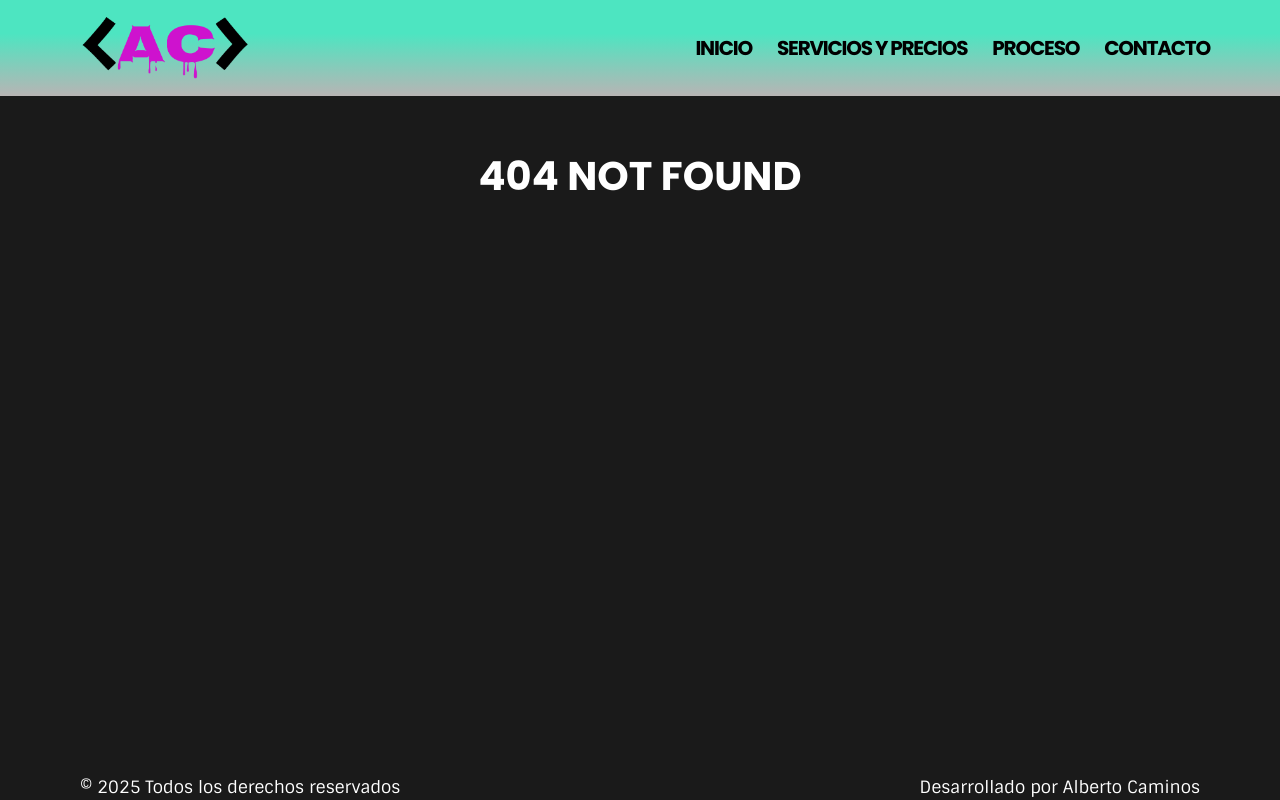
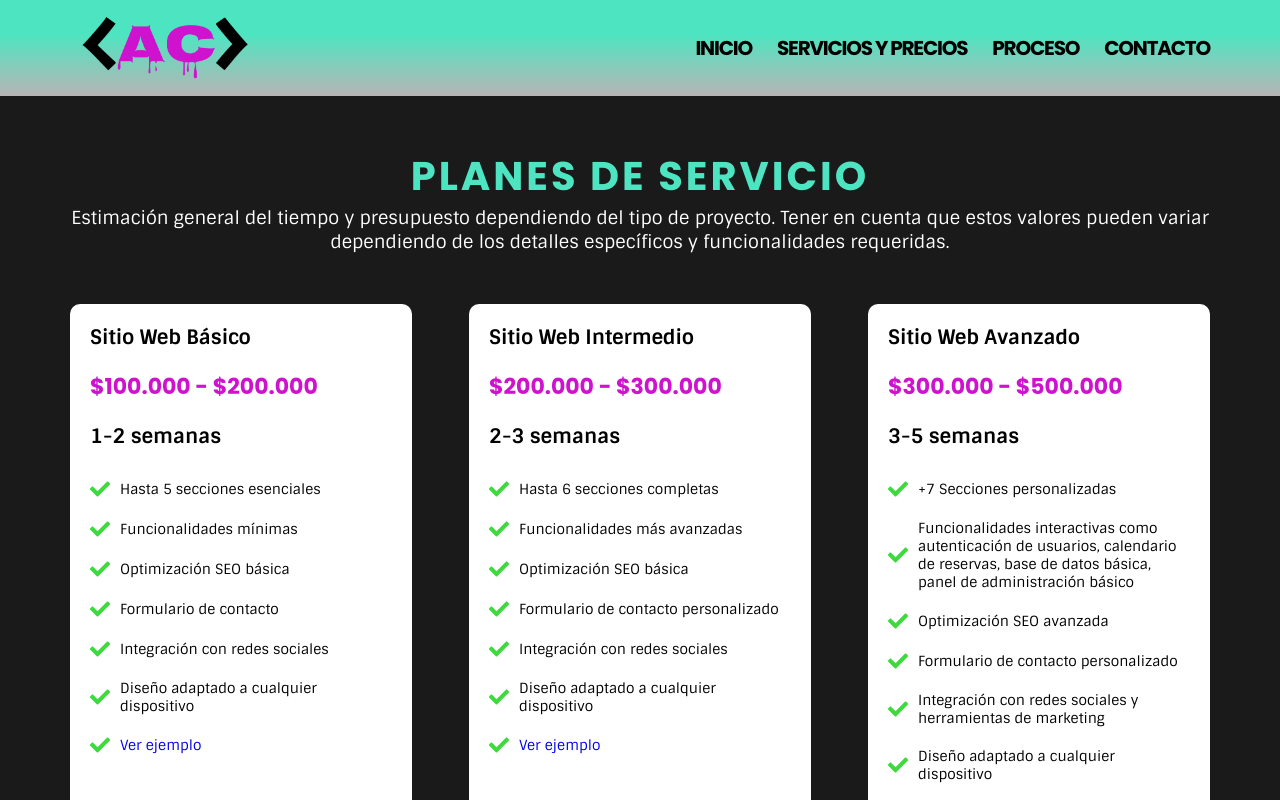
Before and after one commit to AlbeerC/portfolio-freelance, a React (Vite) app: page /precios in a window 1280 px wide. Before the commit this address had no page. Shown: the top 800 px of the page. Built offline with nearby package versions, Linux system fonts and the light colour scheme.

Commit message:
add new projects and new section services and pricing

```diff
--- a/src/App.jsx
+++ b/src/App.jsx
@@ -5,6 +5,7 @@ import Navbar from './components/Navbar/Navbar'
 import MainLayout from './components/MainLayout/MainLayout'
 import Footer from './components/Footer/Footer'
 import NotFound from './components/NotFound/NotFound'
+import Prices from './components/Prices/Prices'
 
 function App() {
 
@@ -13,7 +14,8 @@ function App() {
         <Navbar />
         <Routes>
           <Route path='/' element={<MainLayout /> } />
-          <Route path='*' element={<NotFound />}/>
+          <Route path='*' element={<NotFound /> } />
+          <Route path='/precios' element={<Prices /> }/>
         </Routes>
         <Footer />
     </BrowserRouter>
--- a/src/components/Navbar/Navbar.jsx
+++ b/src/components/Navbar/Navbar.jsx
@@ -24,7 +24,7 @@ function Navbar () {
             <nav className={showMenu ? 'show' : 'hide'}>
                 <ul>
                     <li><a href='/#home' className='active'>Inicio</a></li>
-                    <li><a href="">Servicios y precios</a></li>
+                    <li><Link to="/precios">Servicios y precios</Link></li>
                     <li><a href="">Proceso</a></li>
                     <li><a href='/#contact'>Contacto</a></li>
                 </ul>
--- /dev/null
+++ b/src/components/Prices/Prices.jsx
@@ -0,0 +1,86 @@
+import './Prices.scss'
+import { FaCheck } from "react-icons/fa"
+import { Link } from 'react-router-dom'
+
+function Prices () {
+
+    const plans = [
+        {
+            title: "Sitio Web Básico",
+            price: "$100.000 - $200.000",
+            time: "1-2 semanas",
+            features: [
+                "Hasta 5 secciones esenciales",
+                "Funcionalidades mínimas",
+                "Optimización SEO básica",
+                "Formulario de contacto",
+                "Integración con redes sociales",
+                "Diseño adaptado a cualquier dispositivo",
+                "https://skull-master.vercel.app/"
+            ]
+        },
+        {
+            title: "Sitio Web Intermedio",
+            time: "2-3 semanas",
+            price: "$200.000 - $300.000",
+            features: [
+              "Hasta 6 secciones completas",
+              "Funcionalidades más avanzadas",
+              "Optimización SEO básica",
+              "Formulario de contacto personalizado",
+              "Integración con redes sociales",
+              "Diseño adaptado a cualquier dispositivo",
+              "https://gympower25.vercel.app/"
+            ]
+        },
+        {
+            title: "Sitio Web Avanzado",
+            time: "3-5 semanas",
+            price: "$300.000 - $500.000",
+            features: [
+              "+7 Secciones personalizadas",
+              "Funcionalidades interactivas como autenticación de usuarios, calendario de reservas, base de datos básica, panel de administración básico",
+              "Optimización SEO avanzada",
+              "Formulario de contacto personalizado",
+              "Integración con redes sociales y herramientas de marketing",
+              "Diseño adaptado a cualquier dispositivo",
+              "https://dublin-f482a.web.app/"
+            ]
+        }
+    ]
+
+    return (
+        <section className="prices">
+            <div className="texts">
+                <h2 className="section-title">Planes de servicio</h2>
+                <p>Estimación general del tiempo y presupuesto dependiendo del tipo de proyecto. Tener en cuenta que estos valores pueden variar dependiendo de los detalles específicos y funcionalidades requeridas.</p>
+            </div>
+            <div className="flex">
+                {plans.map((plan, index) => (
+                    <div className='plan-card' key={index}>
+                        <h4>{plan.title}</h4>
+                        <h3>{plan.price}</h3>
+                        <p>{plan.time}</p>
+                        <ul>
+                            {plan.features.map((feature, idx) => (
+                                <li key={idx}>
+                                    <FaCheck />
+                                    {feature.startsWith("http") ? (
+                                    <a href={feature} target="_blank" rel="noopener noreferrer">
+                                        Ver ejemplo
+                                    </a>
+                                ) : (
+                                    feature
+                                )}
+                                </li>
+                            ))}
+                        </ul>
+                        <Link to='/#contact' className='btn'>Consultar</Link>
+                    </div>
+                ))}
+            </div>
+        </section>
+    )
+}
+
+export default Prices
--- /dev/null
+++ b/src/components/Prices/Prices.scss
@@ -0,0 +1,109 @@
+@import '../../scss/variables.scss';
+
+.prices {
+    min-height: 70vh;
+    color: #ffffff;
+    padding: 0 7rem;
+
+    @include responsive(pc) {
+        padding: 0 2rem;
+    }
+
+    .texts {
+        padding: 5rem 0;
+        text-align: center;
+
+        p {
+            font-size: 1.8rem;
+
+            @include responsive(pc) {
+                font-size: 1.4rem;
+            }
+        }
+    }
+
+
+    .flex {
+        display: flex;
+        align-items: stretch;
+        justify-content: space-between;
+        gap: 2rem;
+        flex-wrap: wrap;
+
+        @include responsive(pc) {
+            justify-content: center;
+        }
+
+        .plan-card {
+            background-color: #ffffff;
+            color: #000000;
+            border-radius: 1rem;
+            padding: 2rem;
+            display: flex;
+            flex-direction: column;
+            gap: 1rem;
+            max-width: 30%;
+            transition: ease all 700ms;
+
+            @include responsive(pc) {
+                max-width: 100%;
+            }
+
+            &:hover {
+                transform: scale(1.02);
+            }
+
+            h4 {
+                font-size: 2rem;
+                font-weight: bold;
+            }
+
+            h3 {
+                color: $pink;
+                font-size: 2.2rem;
+                padding: 1rem 0;
+            }
+
+            p {
+                font-size: 2rem;
+                font-weight: bold;
+            }
+
+            ul {
+                padding: 1rem 0;
+
+                li {
+                    padding: 1rem 0;
+                    display: flex;
+                    align-items: center;
+                    gap: 1rem;
+                    font-size: 1.4rem;
+
+                    svg {
+                        color: #3cda3c;
+                        width: 2rem;
+                        height: 2rem;
+                        flex-shrink: 0;
+                    }
+                }
+            }
+
+            .btn {
+                background-color: $lightBlue;
+                color: #ffffff;
+                padding: 1rem 3rem;
+                text-transform: uppercase;
+                font-weight: bold;
+                font-size: 1.8rem;
+                cursor: pointer;
+                border-radius: 1.5rem;
+                margin: auto auto 0 auto;
+                max-width: 60%;
+
+                &:hover {
+                    background-color: #4de5c2a1;
+                }
+            }
+        }
+    }
+}
--- a/src/components/ProjectCard/ProjectCard.scss
+++ b/src/components/ProjectCard/ProjectCard.scss
@@ -8,7 +8,7 @@
     width: 48%;
 
     @include responsive (tablet) {
-        max-width: 90vw;
+        width: 90vw;
     }
 
     img {
```
Also changed, not shown: public/data/projects.json (+21 -7 lines), public/images/bz.png (added), public/images/tdg.png (added).
